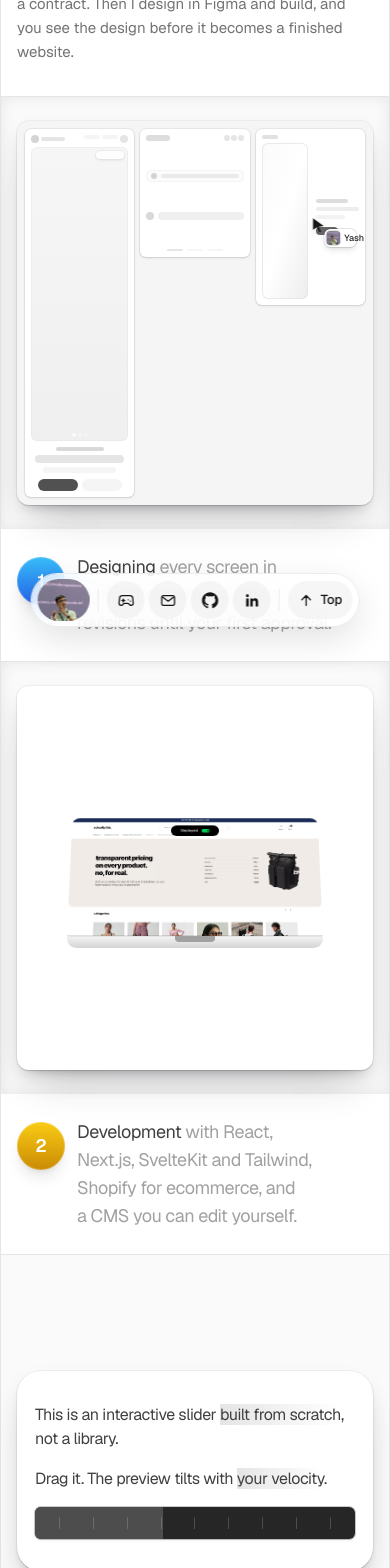
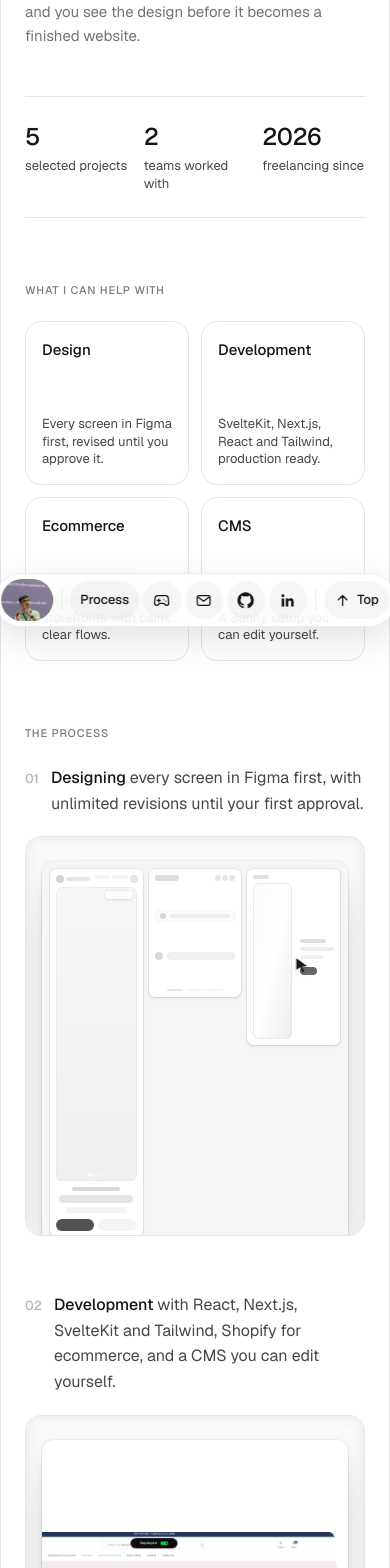
Before and after one commit to yashd-dev/portfolio-v10, a SvelteKit app: page /how-i-work in a window 390 px wide. Shown: the part 200-1768 px from the top of the page. Built offline with nearby package versions, Linux system fonts and the light colour scheme.

Commit message:
feat: process layout

```diff
--- a/src/lib/components/Dock.svelte
+++ b/src/lib/components/Dock.svelte
@@ -27,6 +27,7 @@
 			<img src="/avatar.jpg" alt="" class="block h-full w-full object-cover object-[50%_28%]" />
 		</a>
 		<span class="mx-1 h-[22px] w-px bg-rule" aria-hidden="true"></span>
+		<a class="inline-flex h-[38px] min-w-[38px] items-center justify-center rounded-full bg-black/[0.035] px-2.5 text-[13px] font-medium text-ink transition-[background-color,transform] duration-200 hover:-translate-y-0.5 hover:bg-black/[0.08]" href="/how-i-work" aria-label="How I work" data-cursor="How I work">Process</a>
 		<a class={icon} href="/play" aria-label="Play" data-cursor="Play">
 			<svg viewBox="0 0 24 24" fill="none" stroke="currentColor" stroke-width="1.8" stroke-linecap="round" stroke-linejoin="round" class="size-[17px]"><path d="M6 12h4m-2-2v4m7-3h.01M18 13h.01M17.32 5H6.68a4 4 0 0 0-3.98 3.59C2.6 9.42 2 14.46 2 16a3 3 0 0 0 3 3c1 0 1.5-.5 2-1l1.41-1.41A2 2 0 0 1 9.83 16h4.34a2 2 0 0 1 1.41.59L17 18c.5.5 1 1 2 1a3 3 0 0 0 3-3c0-1.54-.6-6.58-.68-7.26A4 4 0 0 0 17.32 5Z" /></svg>
 		</a>
--- a/src/lib/components/steps/DesigningStep.svelte
+++ b/src/lib/components/steps/DesigningStep.svelte
@@ -1,6 +1,6 @@
 <script lang="ts">
 	import { onMount } from 'svelte';
-	import StepCircle from './StepCircle.svelte';
+	import { springMotion } from '#lib/spring.js';
 
 	let container: HTMLDivElement;
 	let c1: HTMLDivElement;
@@ -15,7 +15,8 @@
 		if (matchMedia('(prefers-reduced-motion: reduce)').matches) return;
 		let cancelled = false;
 		const glide = { duration: 550, easing: 'cubic-bezier(0.22, 1, 0.36, 1)', fill: 'forwards' as FillMode };
-		const spring = { duration: 700, easing: 'cubic-bezier(0.3, 1.4, 0.5, 1)', fill: 'forwards' as FillMode };
+		const sp = springMotion(380, 28, 1);
+		const spring = { duration: sp.duration, easing: sp.easing, fill: 'forwards' as FillMode };
 		const center = (el: HTMLDivElement) => {
 			const r = el.getBoundingClientRect();
 			const c = container.getBoundingClientRect();
@@ -178,13 +179,4 @@
 			</div>
 		</div>
 	</div>
-	<div class="px-4 py-6 md:px-8 md:py-8">
-		<div class="flex items-start gap-3">
-			<StepCircle n={1} from="#38bdf8" to="#2563eb" />
-			<h2 class="max-w-[30ch] text-lg font-normal tracking-tight text-balance text-neutral-700 md:text-xl">
-				Designing
-				<span class="text-neutral-400">every screen in Figma first, with unlimited revisions until your first approval.</span>
-			</h2>
-		</div>
-	</div>
 </div>
--- a/src/lib/components/steps/DevelopmentStep.svelte
+++ b/src/lib/components/steps/DevelopmentStep.svelte
@@ -1,7 +1,7 @@
 <script lang="ts">
 	import { onMount } from 'svelte';
+	import { springMotion } from '#lib/spring.js';
 	import { fly } from 'svelte/transition';
-	import StepCircle from './StepCircle.svelte';
 
 	const devices = [
 		{ id: 'macbook', image: '/work/actuallyfair.png', alt: 'Actually Fair storefront' },
@@ -11,6 +11,8 @@
 
 	let index = $state(0);
 	let island = $state<'idle' | 'loading' | 'connected'>('idle');
+	const im = springMotion(591.79, 48.82, 2.89);
+	const islandTransition = `transition: width ${im.duration}ms ${im.easing}, height ${im.duration}ms ${im.easing}, border-radius ${im.duration}ms ${im.easing}`;
 
 	onMount(() => {
 		if (matchMedia('(prefers-reduced-motion: reduce)').matches) return;
@@ -41,21 +43,21 @@
 		>
 			{#key index}
 				<div
-					class="flex w-full max-w-[min(100%,320px)] items-center justify-center px-4"
+					class="flex w-full items-center justify-center px-4 {devices[index].id === 'iphone' ? 'max-w-[240px]' : devices[index].id === 'ipad' ? 'max-w-[400px]' : 'max-w-[480px]'}"
 					in:fly={{ y: 340, duration: 850, opacity: 0 }}
 					out:fly={{ y: -340, duration: 1050, opacity: 0 }}
 				>
 					{#if devices[index].id === 'macbook'}
 						<div class="mx-auto w-full max-w-2xl">
-							<div class="mx-auto w-64 [perspective:1000px]">
-								<div class="mx-auto h-32 [transform:rotateX(20deg)] [transform-origin:bottom]">
+							<div class="mx-auto w-96 [perspective:1000px]">
+								<div class="mx-auto h-48 [transform:rotateX(20deg)] [transform-origin:bottom]">
 									<div class="relative h-full w-full overflow-hidden rounded-t-lg bg-white">
 										<img src={devices[index].image} alt={devices[index].alt} class="absolute inset-0 h-full w-full object-cover object-center" />
 										<div class="absolute inset-x-0 top-0 z-10">
 											<div class="flex h-full w-full items-start justify-center pt-2">
 												<div
 													class="relative overflow-hidden bg-black transition-all duration-500 ease-mn"
-													style="width: {island === 'connected' ? 50 : island === 'loading' ? 20 : 36}px; height: 12px; border-radius: {island === 'connected' ? 8 : 6}px"
+													style="width: {island === 'connected' ? 50 : island === 'loading' ? 20 : 36}px; height: 12px; border-radius: {island === 'connected' ? 8 : 6}px; {islandTransition}"
 												>
 													{#if island === 'idle'}
 														<div class="absolute inset-0 flex items-center justify-center gap-1">
@@ -88,7 +90,7 @@
 						</div>
 					{:else if devices[index].id === 'iphone'}
 						<div class="mx-auto w-full max-w-2xl">
-							<div class="relative mx-auto w-32">
+							<div class="relative mx-auto w-40">
 								<div class="absolute top-14 -left-[2px] flex flex-col gap-2">
 									<div class="h-3 w-[2px] rounded-l-sm bg-neutral-300"></div>
 									<div class="h-5 w-[2px] rounded-l-sm bg-neutral-300"></div>
@@ -104,7 +106,7 @@
 											<div class="flex h-full w-full items-start justify-center pt-2">
 												<div
 													class="relative overflow-hidden bg-black transition-all duration-500 ease-mn"
-													style="width: {island === 'connected' ? 50 : island === 'loading' ? 20 : 36}px; height: 12px; border-radius: {island === 'connected' ? 8 : 6}px"
+													style="width: {island === 'connected' ? 50 : island === 'loading' ? 20 : 36}px; height: 12px; border-radius: {island === 'connected' ? 8 : 6}px; {islandTransition}"
 												>
 													{#if island === 'idle'}
 														<div class="absolute inset-0 flex items-center justify-center gap-1">
@@ -135,7 +137,7 @@
 						</div>
 					{:else}
 						<div class="mx-auto w-full max-w-2xl">
-							<div class="relative mx-auto w-56">
+							<div class="relative mx-auto w-72">
 								<div class="absolute top-8 -right-[2px] flex flex-col gap-2">
 									<div class="h-5 w-[2px] rounded-r-sm bg-neutral-300"></div>
 									<div class="h-5 w-[2px] rounded-r-sm bg-neutral-300"></div>
@@ -150,7 +152,7 @@
 											<div class="flex h-full w-full items-start justify-center pt-2">
 												<div
 													class="relative overflow-hidden bg-black transition-all duration-500 ease-mn"
-													style="width: {island === 'connected' ? 50 : island === 'loading' ? 20 : 36}px; height: 12px; border-radius: {island === 'connected' ? 8 : 6}px"
+													style="width: {island === 'connected' ? 50 : island === 'loading' ? 20 : 36}px; height: 12px; border-radius: {island === 'connected' ? 8 : 6}px; {islandTransition}"
 												>
 													{#if island === 'idle'}
 														<div class="absolute inset-0 flex items-center justify-center gap-1">
@@ -183,13 +185,4 @@
 			{/key}
 		</div>
 	</div>
-	<div class="px-4 py-6 md:px-8 md:py-8">
-		<div class="flex items-start gap-3">
-			<StepCircle n={2} from="#facc15" to="#ca8a04" />
-			<h2 class="max-w-[30ch] text-lg font-normal tracking-tight text-balance text-neutral-700 md:text-xl">
-				Development
-				<span class="text-neutral-400">with React, Next.js, SvelteKit and Tailwind, Shopify for ecommerce, and a CMS you can edit yourself.</span>
-			</h2>
-		</div>
-	</div>
 </div>
--- a/src/lib/components/steps/MicrointeractionsStep.svelte
+++ b/src/lib/components/steps/MicrointeractionsStep.svelte
@@ -1,6 +1,6 @@
 <script lang="ts">
 	import { onMount } from 'svelte';
-	import StepCircle from './StepCircle.svelte';
+	import { springStep } from '#lib/spring.js';
 
 	const code =
 		'<div role="slider" class="track" data-cursor-hand="grab" data-cursor="Drag">\n  <div class="fill"\n    style="width: {pct}%" />\n  <div class="thumb"\n    style="left: {pct}%" />\n</div>';
@@ -14,6 +14,7 @@
 	let dragging = $state(false);
 	let track = $state<HTMLDivElement>()!;
 	let tilt = $state(0);
+	let shown = $state(0.4);
 
 	onMount(() => {
 		if (matchMedia('(prefers-reduced-motion: reduce)').matches) {
@@ -39,6 +40,26 @@
 		return () => {
 			cancelled = true;
 		};
+	});
+
+	onMount(() => {
+		let raf = 0;
+		let last = performance.now();
+		let sx = 0.4, sv = 0, tx = 0, tv = 0, prevRot = -10 * 0.4;
+		const loop = (now: number) => {
+			const dt = Math.min(0.032, Math.max(0.001, (now - last) / 1000));
+			last = now;
+			[sx, sv] = springStep(sx, sv, value, 300, 10, 0.35, dt);
+			shown = sx;
+			const rot = -10 * sx;
+			const vel = (rot - prevRot) / dt;
+			prevRot = rot;
+			[tx, tv] = springStep(tx, tv, vel, 300, 10, 0.35, dt);
+			tilt = Math.max(-14, Math.min(14, tx));
+			raf = requestAnimationFrame(loop);
+		};
+		raf = requestAnimationFrame(loop);
+		return () => cancelAnimationFrame(raf);
 	});
 
 	function applyValue(clientX: number) {
@@ -75,9 +96,8 @@
 				{:else}
 					<div class="mx-auto max-w-xs py-4">
 						<h3 class="text-base tracking-tight text-neutral-700">
-							This is an interactive slider
-							<span class="bg-gradient-to-r from-neutral-200 to-transparent">built from scratch</span>, not a
-							library.
+							This is an interactive slider,
+							<span class="bg-gradient-to-r from-neutral-200 to-transparent">made for this page</span>.
 						</h3>
 						<p class="mt-4 text-base tracking-tight text-neutral-700">
 							Drag it. The preview tilts with
@@ -108,8 +128,8 @@
 							class="relative mt-4 h-8 w-full cursor-grab touch-none rounded-md bg-neutral-800 shadow-sm ring-1 ring-black/20 select-none active:cursor-grabbing"
 						>
 							<div
-								class="pointer-events-none absolute inset-y-0 left-0 rounded-l-md bg-neutral-600/90 transition-[width] duration-150 ease-mn"
-								style="width: {100 * value}%"
+								class="pointer-events-none absolute inset-y-0 left-0 rounded-l-md bg-neutral-600/90"
+								style="width: {100 * shown}%"
 							></div>
 							<div class="pointer-events-none absolute inset-x-2 inset-y-0 grid items-center opacity-[0.22]" style="grid-template-columns: repeat(9, minmax(0, 1fr))">
 								{#each Array(9) as _}
@@ -117,7 +137,7 @@
 								{/each}
 							</div>
 							{#if dragging}
-								<div class="pointer-events-none absolute bottom-full z-20 mb-2" style="left: {100 * value}%; transform: translateX(-50%) rotate({tilt}deg)">
+								<div class="pointer-events-none absolute bottom-full z-20 mb-2" style="left: {100 * shown}%; transform: translateX(-50%) rotate({tilt}deg)">
 									<div class="flex h-16 w-20 flex-col overflow-hidden rounded-md bg-white p-1 shadow-xl ring-1 ring-black/10">
 										<img src={images[imgIndex]} alt="" class="h-full w-full rounded-sm object-cover object-top" />
 									</div>
@@ -125,8 +145,8 @@
 							{/if}
 							{#if hovered || dragging}
 								<div
-									class="pointer-events-none absolute top-1/2 z-10 h-5 w-3 -translate-x-1/2 -translate-y-1/2 rounded-sm bg-neutral-200 shadow-md ring-1 ring-black/25 transition-[left] duration-150 ease-mn"
-									style="left: {100 * value}%"
+									class="pointer-events-none absolute top-1/2 z-10 h-5 w-3 -translate-x-1/2 -translate-y-1/2 rounded-sm bg-neutral-200 shadow-md ring-1 ring-black/25"
+									style="left: {100 * shown}%"
 								></div>
 							{/if}
 						</div>
@@ -135,13 +155,4 @@
 			</div>
 		</div>
 	</div>
-	<div class="px-4 py-6 md:px-8 md:py-8">
-		<div class="flex items-start gap-3">
-			<StepCircle n={3} from="#fb7185" to="#e11d48" />
-			<h2 class="max-w-[30ch] text-lg font-normal tracking-tight text-balance text-neutral-700 md:text-xl">
-				Microinteractions
-				<span class="text-neutral-400">small details, built by hand, that make a page feel alive.</span>
-			</h2>
-		</div>
-	</div>
 </div>
--- /dev/null
+++ b/src/lib/spring.ts
@@ -0,0 +1,34 @@
+export function springStep(
+	x: number,
+	v: number,
+	target: number,
+	stiffness: number,
+	damping: number,
+	mass: number,
+	dt: number
+): [number, number] {
+	const a = (-stiffness * (x - target) - damping * v) / mass;
+	v += a * dt;
+	x += v * dt;
+	return [x, v];
+}
+
+export function springMotion(stiffness: number, damping: number, mass: number) {
+	const dt = 1 / 240;
+	let x = 0;
+	let v = 0;
+	let t = 0;
+	const points: number[][] = [[0, 0]];
+	while (t < 4) {
+		[x, v] = springStep(x, v, 1, stiffness, damping, mass, dt);
+		t += dt;
+		if (points.length === 0 || t - points[points.length - 1][0] >= 1 / 60)
+			points.push([t, x]);
+		if (Math.abs(x - 1) < 0.001 && Math.abs(v) < 0.001) break;
+	}
+	const duration = Math.round(t * 1000);
+	const easing = `linear(${points
+		.map(([pt, px]) => `${px.toFixed(4)} ${((pt / t) * 100).toFixed(2)}%`)
+		.join(', ')}, 1 100%)`;
+	return { duration, easing };
+}
--- a/src/routes/how-i-work/+page.svelte
+++ b/src/routes/how-i-work/+page.svelte
@@ -3,23 +3,119 @@
 	import DevelopmentStep from '#lib/components/steps/DevelopmentStep.svelte';
 	import MicrointeractionsStep from '#lib/components/steps/MicrointeractionsStep.svelte';
 	import CommunicationStep from '#lib/components/steps/CommunicationStep.svelte';
+	import { projects, email } from '#lib/data/content.js';
+
+	const stats = [
+		{ value: String(projects.length), label: 'selected projects' },
+		{ value: '2', label: 'teams worked with' },
+		{ value: '2026', label: 'freelancing since' }
+	];
+
+	const services = [
+		{ name: 'Design', note: 'Every screen in Figma first, revised until you approve it.' },
+		{ name: 'Development', note: 'SvelteKit, Next.js, React and Tailwind, production ready.' },
+		{ name: 'Ecommerce', note: 'Headless Shopify storefronts with calm, clear flows.' },
+		{ name: 'CMS', note: 'A Sanity setup you can edit yourself.' }
+	];
+
+	const steps = [
+		{
+			n: '01',
+			title: 'Designing',
+			note: 'every screen in Figma first, with unlimited revisions until your first approval.',
+			panel: DesigningStep
+		},
+		{
+			n: '02',
+			title: 'Development',
+			note: 'with React, Next.js, SvelteKit and Tailwind, Shopify for ecommerce, and a CMS you can edit yourself.',
+			panel: DevelopmentStep
+		},
+		{
+			n: '03',
+			title: 'Microinteractions',
+			note: 'small details, built by hand, that make a page feel alive.',
+			panel: MicrointeractionsStep
+		},
+		{
+			n: '04',
+			title: 'Communication',
+			note: 'you see progress and share feedback along the way, not just at the end.',
+			panel: CommunicationStep
+		}
+	];
+
+	let copied = $state(false);
+	async function copyEmail() {
+		await navigator.clipboard.writeText(email);
+		copied = true;
+		setTimeout(() => (copied = false), 1600);
+	}
 </script>
 
-<div class="relative z-10 mx-auto max-w-[1100px] border-x border-neutral-200 bg-white pt-24">
-	<div class="px-4 py-8 md:px-8 md:py-12">
-		<h1 class="max-w-[40ch] text-2xl font-normal tracking-tight text-neutral-700">
-			How I work
-		</h1>
-		<p class="mt-2 max-w-[46ch] text-neutral-500">
-			We start with a conversation, agree scope and sign a contract. Then I design in Figma and build, and you see the design before it becomes a finished website.
+<div class="relative z-10 mx-auto max-w-[720px] border-x border-neutral-200 bg-white px-6 pt-28 pb-32 sm:px-10">
+	<h1 class="text-2xl font-normal tracking-tight text-neutral-700">How I work</h1>
+	<p class="mt-2 max-w-[46ch] text-neutral-500">
+		We start with a conversation, agree scope and sign a contract. Then I design in Figma and build, and you see the design before it becomes a finished website.
+	</p>
+
+	<div class="mt-12 grid grid-cols-3 gap-4 border-y border-neutral-200 py-6">
+		{#each stats as s}
+			<div>
+				<p class="text-2xl font-medium tracking-tight text-ink">{s.value}</p>
+				<p class="mt-1 text-[13px] leading-snug text-soft">{s.label}</p>
+			</div>
+		{/each}
+	</div>
+
+	<p class="mt-16 mb-[22px] text-[11px] font-medium uppercase tracking-[0.08em] text-muted">What I can help with</p>
+	<div class="grid grid-cols-2 gap-3 md:grid-cols-4">
+		{#each services as s}
+			<div class="flex aspect-square flex-col justify-between rounded-2xl border border-neutral-200 p-4">
+				<p class="text-[15px] font-medium text-ink">{s.name}</p>
+				<p class="text-[13px] leading-snug text-soft">{s.note}</p>
+			</div>
+		{/each}
+	</div>
+
+	<p class="mt-16 mb-[22px] text-[11px] font-medium uppercase tracking-[0.08em] text-muted">The process</p>
+	<div class="flex flex-col gap-14">
+		{#each steps as s}
+			<section>
+				<div class="flex items-baseline gap-3">
+					<span class="text-[13px] font-medium text-faint">{s.n}</span>
+					<h2 class="text-[16px] font-medium text-ink">
+						{s.title} <span class="font-normal text-soft">{s.note}</span>
+					</h2>
+				</div>
+				<div class="mt-5 h-[400px] overflow-hidden rounded-2xl border border-neutral-200 md:h-[440px]">
+					<s.panel />
+				</div>
+			</section>
+		{/each}
+	</div>
+
+	<div class="mt-20 border-t border-neutral-200 pt-10">
+		<h2 class="text-[16px] font-medium text-ink">Have a project in mind?</h2>
+		<p class="mt-1.5 max-w-[46ch] text-[15px] text-soft">
+			Tell me what you are working on and we can set up a call.
 		</p>
-	</div>
-	<div
-		class="grid grid-cols-1 border-y border-neutral-200 md:grid-cols-2 [&>*]:border-neutral-200 [&>*:not(:last-child)]:border-b md:[&>*:nth-child(odd)]:border-r md:[&>*:nth-child(n+3)]:border-b-0"
-	>
-		<DesigningStep />
-		<DevelopmentStep />
-		<MicrointeractionsStep />
-		<CommunicationStep />
+		<div class="mt-5 flex flex-wrap items-center gap-3">
+			<a
+				href="mailto:{email}"
+				class="inline-flex h-10 items-center rounded-full bg-ink px-5 text-[14px] font-medium text-white transition-opacity hover:opacity-85"
+				data-cursor="Message me"
+			>
+				Message me
+			</a>
+			<button
+				type="button"
+				class="inline-flex h-10 cursor-pointer items-center gap-2 rounded-full border border-neutral-200 px-4 text-[14px] font-medium text-ink transition-colors hover:bg-neutral-50"
+				onclick={copyEmail}
+				data-cursor="Copy email"
+			>
+				{copied ? 'Copied' : email}
+			</button>
+		</div>
 	</div>
 </div>
--- a/src/routes/layout.css
+++ b/src/routes/layout.css
@@ -10,6 +10,7 @@
 	--color-card: #f5f5f4;
 	--color-tray: #f3f3f2;
 	--color-accent: #2f5bea;
+	--color-sea: #6ba3c6;
 	--color-guide: #e9e9e9;
 	--color-rule: #ececec;
 	--color-inspect: #e83ad8;
```
Also changed, not shown: src/lib/components/FlightPlan.svelte (+8 -11 lines), src/lib/components/steps/CommunicationStep.svelte (+0 -10 lines).
